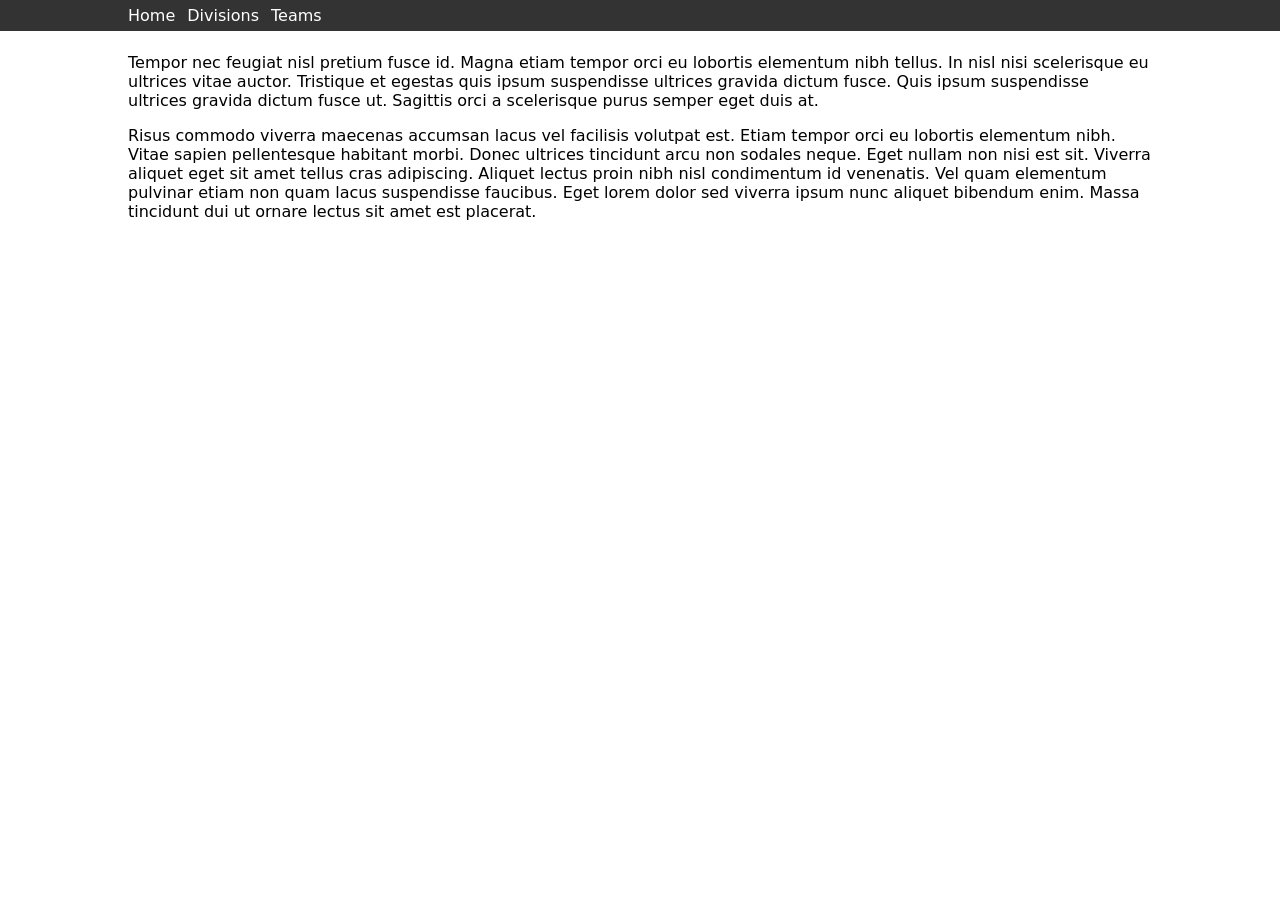
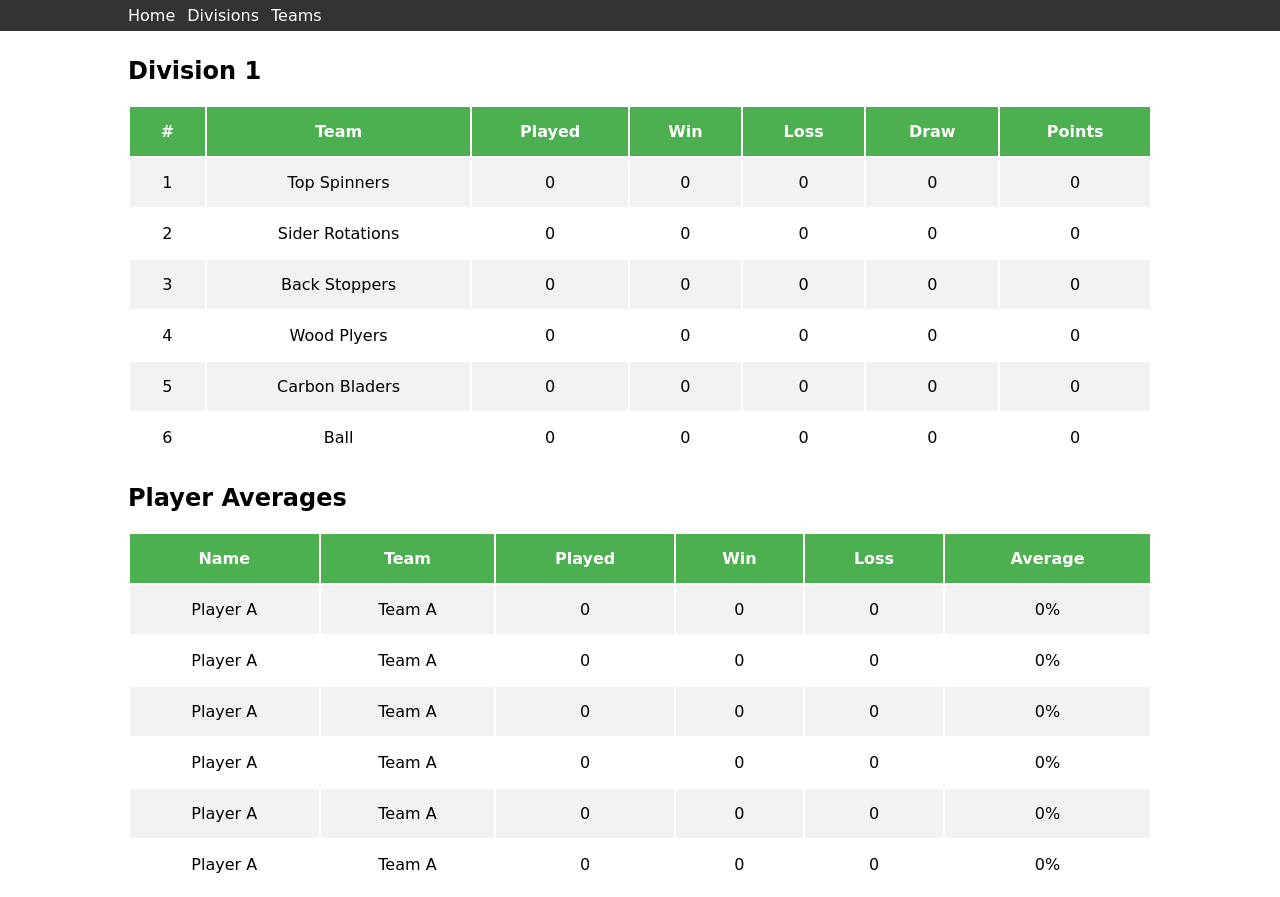
Before and after one commit to WilliamDo/layers-of-spin, a Python web app: template src/main/resources/templates/league-prototype.html in a window 1280 px wide. Shown: the part 81-978 px from the top of the page. Before the commit the page ends 301 px from the top, so only its background shows below. Run offline with Jinja, Linux system fonts and the light colour scheme; the template is opened without the code that fills it, so the values that code supplies are empty; some web fonts are replaced.

Commit message:
add example league tables

```diff
--- a/src/main/resources/templates/league-prototype.html
+++ b/src/main/resources/templates/league-prototype.html
@@ -30,7 +30,14 @@
                             <a href="#">Division 3</a>
                         </div>
                     </li>
-                    <li><a href="#">Teams</a></li>
+                    <li class="dropdown">
+                        <a href="#">Teams</a>
+                        <div class="dropdown-content">
+                            <a href="#">Top Spinners</a>
+                            <a href="#">Side Rotations</a>
+                            <a href="#">Back Stoppers</a>
+                        </div>
+                    </li>
                 </ul>
             </div>
 
@@ -39,16 +46,147 @@
 
         <div id="site-body">
 
-            <p>Tempor nec feugiat nisl pretium fusce id. Magna etiam tempor orci eu lobortis elementum nibh tellus. In
-                nisl nisi scelerisque eu ultrices vitae auctor. Tristique et egestas quis ipsum suspendisse ultrices
-                gravida dictum fusce. Quis ipsum suspendisse ultrices gravida dictum fusce ut. Sagittis orci a
-                scelerisque purus semper eget duis at.</p>
-            <p>Risus commodo viverra maecenas accumsan lacus vel facilisis volutpat est. Etiam tempor orci eu lobortis
-                elementum nibh. Vitae sapien pellentesque habitant morbi. Donec ultrices tincidunt arcu non sodales
-                neque. Eget nullam non nisi est sit. Viverra aliquet eget sit amet tellus cras adipiscing. Aliquet
-                lectus proin nibh nisl condimentum id venenatis. Vel quam elementum pulvinar etiam non quam lacus
-                suspendisse faucibus. Eget lorem dolor sed viverra ipsum nunc aliquet bibendum enim. Massa tincidunt
-                dui ut ornare lectus sit amet est placerat.</p>
+            <h2>Division 1</h2>
+
+            <table>
+                <tr>
+                    <th>#</th>
+                    <th>Team</th>
+                    <th>Played</th>
+                    <th>Win</th>
+                    <th>Loss</th>
+                    <th>Draw</th>
+                    <th>Points</th>
+                </tr>
+
+                <tr>
+                    <td>1</td>
+                    <td>Top Spinners</td>
+                    <td>0</td>
+                    <td>0</td>
+                    <td>0</td>
+                    <td>0</td>
+                    <td>0</td>
+                </tr>
+
+                <tr>
+                    <td>2</td>
+                    <td>Sider Rotations</td>
+                    <td>0</td>
+                    <td>0</td>
+                    <td>0</td>
+                    <td>0</td>
+                    <td>0</td>
+                </tr>
+
+                <tr>
+                    <td>3</td>
+                    <td>Back Stoppers</td>
+                    <td>0</td>
+                    <td>0</td>
+                    <td>0</td>
+                    <td>0</td>
+                    <td>0</td>
+                </tr>
+
+                <tr>
+                    <td>4</td>
+                    <td>Wood Plyers</td>
+                    <td>0</td>
+                    <td>0</td>
+                    <td>0</td>
+                    <td>0</td>
+                    <td>0</td>
+                </tr>
+
+                <tr>
+                    <td>5</td>
+                    <td>Carbon Bladers</td>
+                    <td>0</td>
+                    <td>0</td>
+                    <td>0</td>
+                    <td>0</td>
+                    <td>0</td>
+                </tr>
+
+                <tr>
+                    <td>6</td>
+                    <td>Ball</td>
+                    <td>0</td>
+                    <td>0</td>
+                    <td>0</td>
+                    <td>0</td>
+                    <td>0</td>
+                </tr>
+            </table>
+
+            <h2>Player Averages</h2>
+
+            <table>
+                <tr>
+                    <th>Name</th>
+                    <th>Team</th>
+                    <th>Played</th>
+                    <th>Win</th>
+                    <th>Loss</th>
+                    <th>Average</th>
+                </tr>
+
+                <tr>
+                    <td>Player A</td>
+                    <td>Team A</td>
+                    <td>0</td>
+                    <td>0</td>
+                    <td>0</td>
+                    <td>0%</td>
+                </tr>
+
+                <tr>
+                    <td>Player A</td>
+                    <td>Team A</td>
+                    <td>0</td>
+                    <td>0</td>
+                    <td>0</td>
+                    <td>0%</td>
+                </tr>
+
+                <tr>
+                    <td>Player A</td>
+                    <td>Team A</td>
+                    <td>0</td>
+                    <td>0</td>
+                    <td>0</td>
+                    <td>0%</td>
+                </tr>
+
+                <tr>
+                    <td>Player A</td>
+                    <td>Team A</td>
+                    <td>0</td>
+                    <td>0</td>
+                    <td>0</td>
+                    <td>0%</td>
+                </tr>
+
+                <tr>
+                    <td>Player A</td>
+                    <td>Team A</td>
+                    <td>0</td>
+                    <td>0</td>
+                    <td>0</td>
+                    <td>0%</td>
+                </tr>
+
+                <tr>
+                    <td>Player A</td>
+                    <td>Team A</td>
+                    <td>0</td>
+                    <td>0</td>
+                    <td>0</td>
+                    <td>0%</td>
+                </tr>
+            </table>
+
         </div>
 
     </div>
--- a/src/main/resources/templates/league.css
+++ b/src/main/resources/templates/league.css
@@ -83,3 +83,19 @@ li a {
 .dropdown:hover .dropdown-content {
     display: block;
 }
+
+table {
+    width: 100%;
+    text-align: center;
+}
+
+th, td {
+    padding: 15px;
+}
+
+th {
+    background-color: #4CAF50;
+    color: white;
+  }
+
+tr:nth-child(even) {background-color: #f2f2f2;}
```
